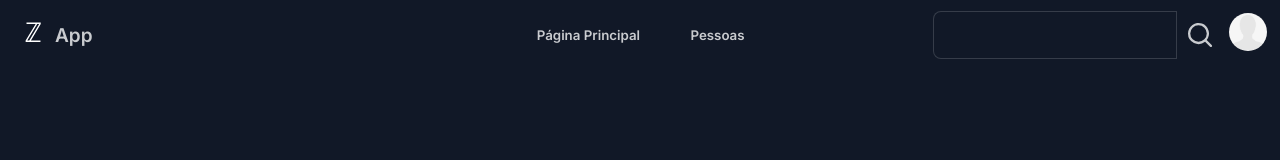
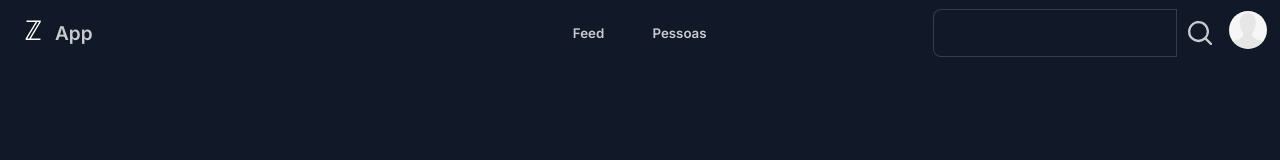
Before and after one commit to carlos-morais1507/z-app, a Next.js app: page / in a window 1280 px wide. Shown: the top 160 px of the page. Built offline with nearby package versions, Linux system fonts and the light colour scheme.

Commit message:
:sparkles: feat: Sign In and Sign Out buttons

```diff
--- a/app/Navbar.tsx
+++ b/app/Navbar.tsx
@@ -5,7 +5,7 @@ import { SignInButton } from "@/components/buttons"
 
 const Navbar = async () => {
   return (
-    <div className='navbar bg-base-100'>
+    <div className='navbar bg-base-100 fixed z-50 h-[65px] top-0'>
       <div className="navbar-start">
         <div className="dropdown">
           <label tabIndex={0} className='btn btn-ghost lg:hidden btn-square p-2'>
@@ -19,7 +19,7 @@ const Navbar = async () => {
         <Link href={'/'} className="btn btn-ghost p-2 btn-md normal-case text-xl hidden lg:flex"><img src="/z.svg" alt="Logo" className="h-full"/>App</Link>
       </div>
       <div className="navbar-center hidden lg:flex gap-3">
-      <Link href={'/'} className="btn btn-ghost normal-case">Página Principal</Link>
+      <Link href={'/'} className="btn btn-ghost normal-case">Feed</Link>
       <Link href={'/'} className="btn btn-ghost normal-case">Pessoas</Link>
       </div>
       <div className="navbar-end">
--- a/app/layout.tsx
+++ b/app/layout.tsx
@@ -22,7 +22,9 @@ export default function RootLayout({
     <html lang="en" data-theme="zDark">
       <body className={inter.className}>
         <Navbar />
-        {children}
+        <div className='mt-[65px]'>
+          {children}
+        </div>
       </body>
     </html>
   )
--- a/components/buttons.tsx
+++ b/components/buttons.tsx
@@ -5,14 +5,23 @@ import Link from "next/link";
 
 export function SignInButton() {
 const status = 'authenticated';
-
-  if (status === 'authenticated') {
     return (
-      <div>
-        <Link href={'/'} className="avatar btn btn-circle btn-ghost">
-          <img src={'/user.png'} width={32} height={32} alt="Avatar" className="rounded-full p-1"/>
-        </Link>
+      <div className="dropdown dropdown-hover dropdown-bottom dropdown-end">
+        <label tabIndex={0}>
+          <div className="avatar btn btn-circle btn-ghost">
+            <img src={'/user.png'} width={32} height={32} alt="Avatar" className="rounded-full p-1"/>
+          </div>
+        </label>
+        <ul tabIndex={0} className="dropdown-content z-[1] menu p-2 shadow bg-base-100 rounded-box w-52">
+          {status === 'authenticated' ? (
+            <>
+            <Link href={'/'} className="btn btn-ghost btn-sm normal-case">Minha conta</Link>
+            <li><button className="btn btn-ghost btn-sm normal-case text-error hover:text-error-content">Sair da conta</button></li>
+            </>
+          ) : (
+            <li><button className="btn btn-ghost btn-sm normal-case text-success">Entrar</button></li>
+          )}
+        </ul>
       </div>
     )
   }
-}
```
